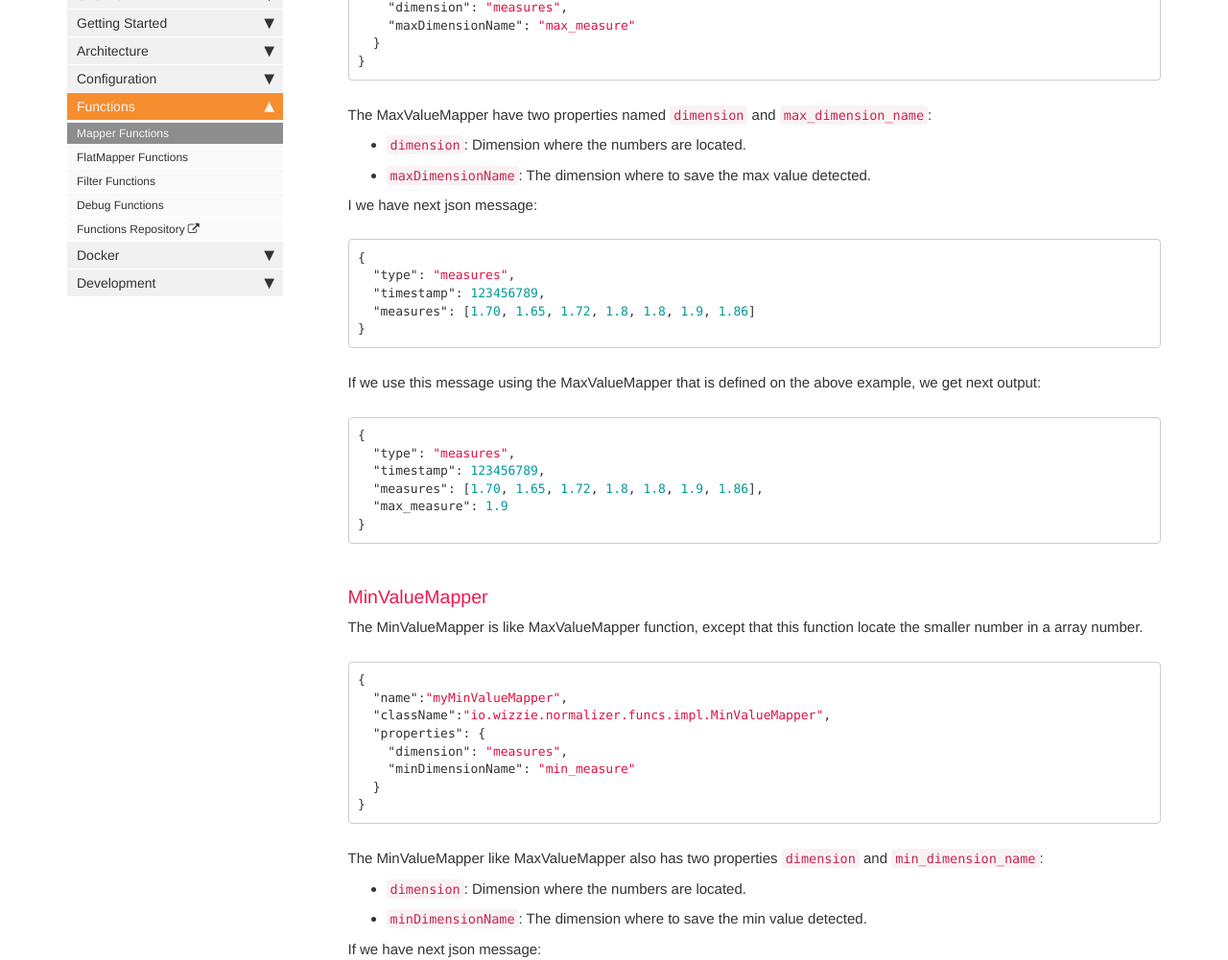
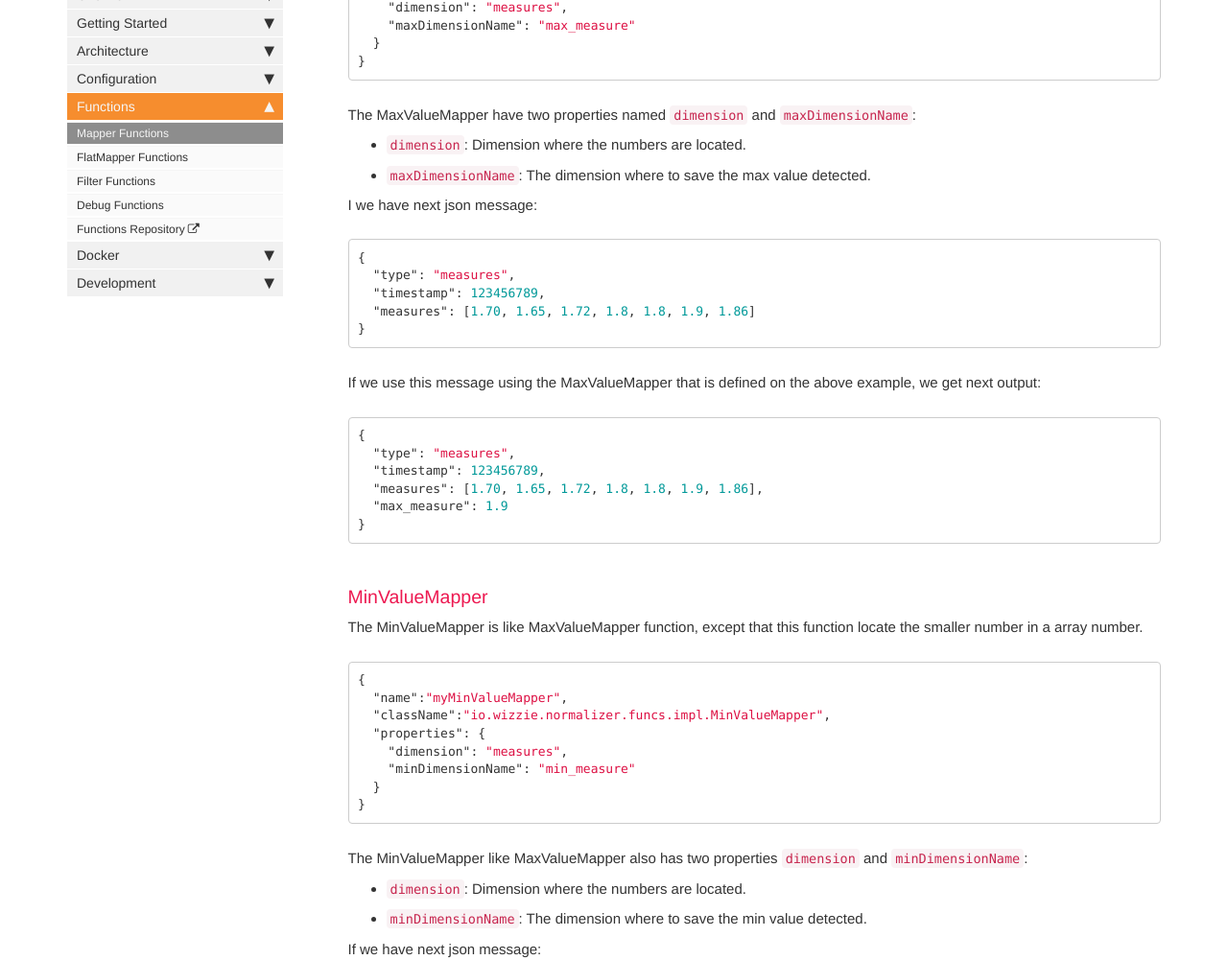
Before and after one commit to wizzie-io/wizzie-io.github.io, a Jekyll site: the page built from pages/normalizer/latest/functions/mapper_functions.md, in a window 1280 px wide and 1400 px high, scrolled down 5815 px. Shown: the part 148-1149 px from the top of the window at 96% size. Built offline with Jekyll 4.4.1, drawn with Linux system fonts in a browser that asks for light colours; nearby versions of some CDN libraries; comment, search, counter and statistics services are not loaded.

Commit message:
Update mapper_functions.md

````diff
--- a/pages/normalizer/latest/functions/mapper_functions.md
+++ b/pages/normalizer/latest/functions/mapper_functions.md
@@ -272,7 +272,7 @@ The MaxValueMapper is a function that allow us from an array of numbers which is
 }
 ```
 
-The MaxValueMapper have two properties named `dimension` and `max_dimension_name`:
+The MaxValueMapper have two properties named `dimension` and `maxDimensionName`:
 
 * `dimension`: Dimension where the numbers are located.
 * `maxDimensionName`: The dimension where to save the max value detected.
@@ -312,7 +312,7 @@ The MinValueMapper is like MaxValueMapper function, except that this function lo
 }
 ```
 
-The MinValueMapper like MaxValueMapper also has two properties `dimension` and `min_dimension_name`:
+The MinValueMapper like MaxValueMapper also has two properties `dimension` and `minDimensionName`:
 * `dimension`:  Dimension where the numbers are located.
 * `minDimensionName`: The dimension where to save the min value detected.
 
````
